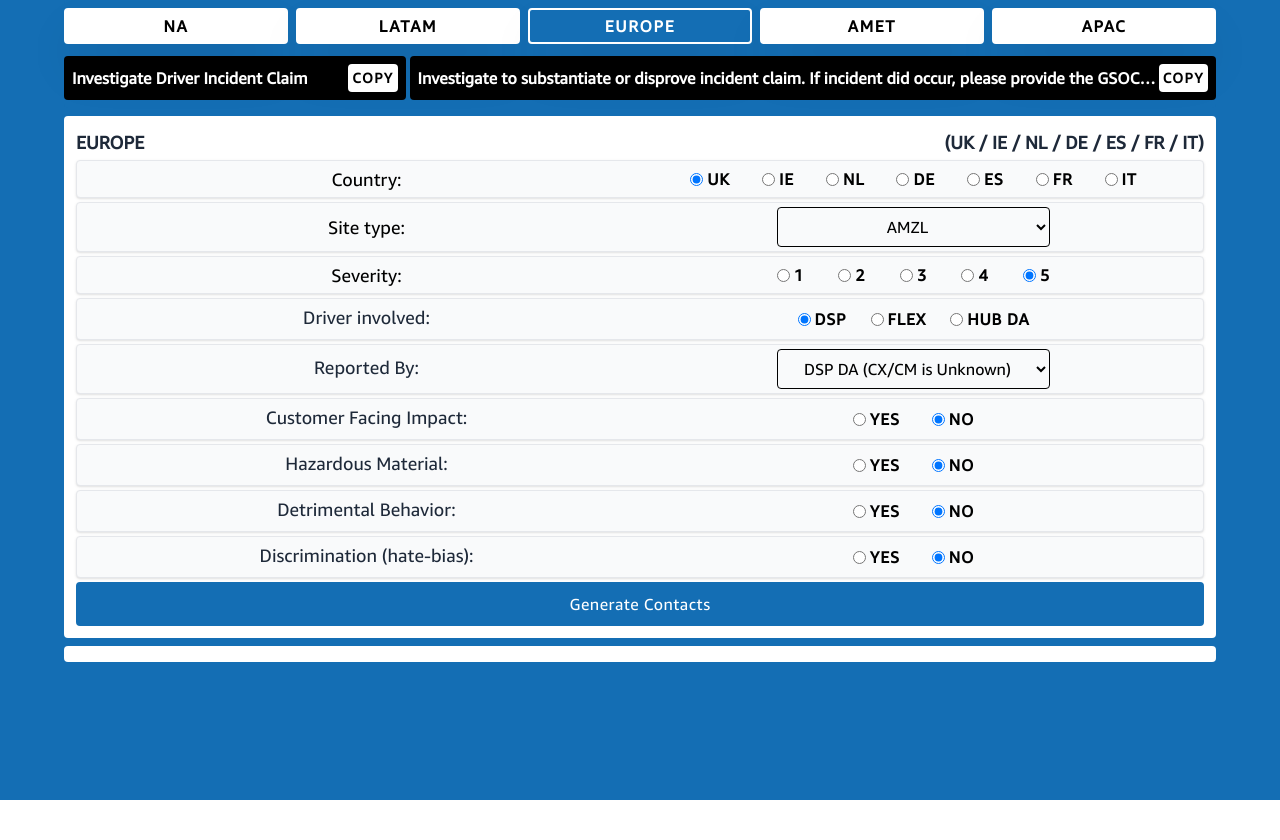
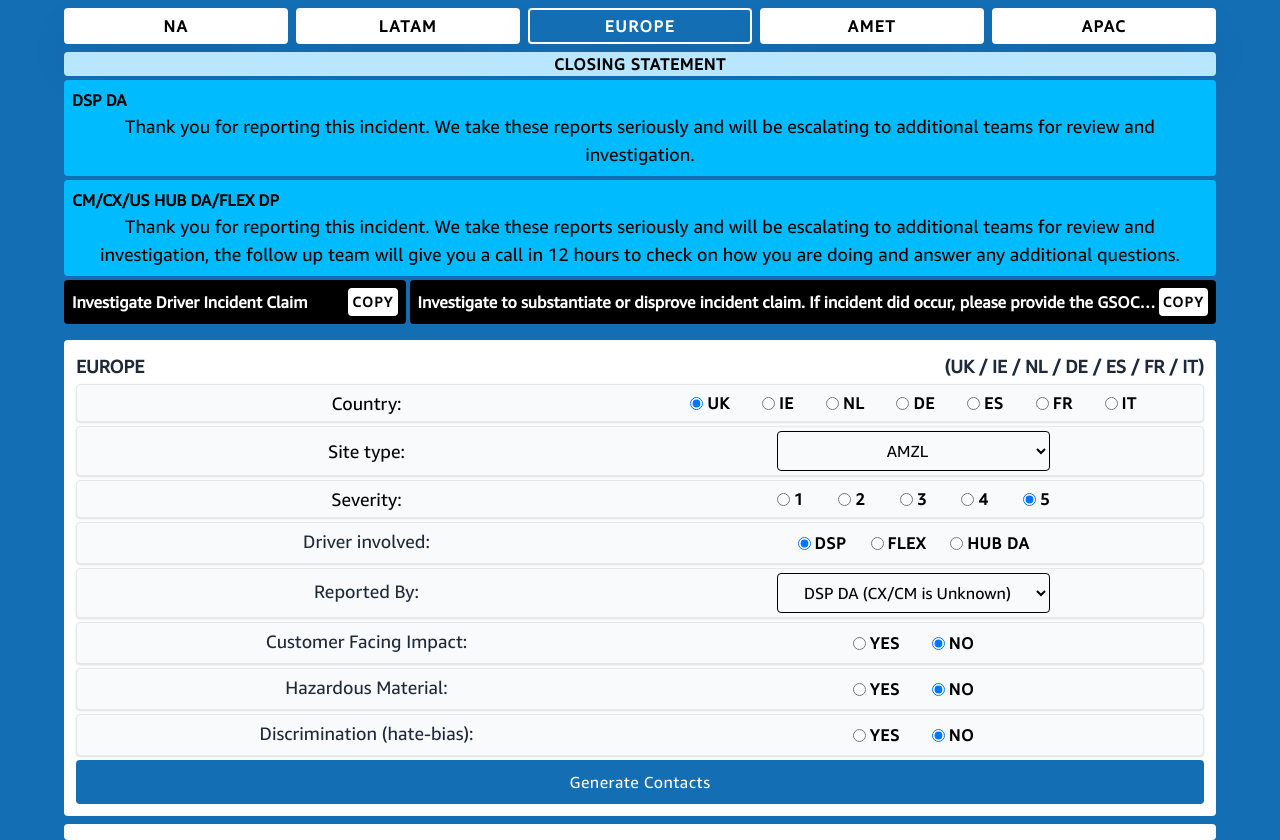
Before and after one commit to harrrish/web-app-ccl-gsoc-wwos, a React (Vite) app: page /EUROPE in a window 1280 px wide. Before the commit the page ends 800 px from the top, so only its background shows below. Built offline with nearby package versions, Linux system fonts and the light colour scheme.

Commit message:
Update Europe and Add Closing statement

```diff
--- a/src/Components/RegionNavs.jsx
+++ b/src/Components/RegionNavs.jsx
@@ -71,7 +71,29 @@
       </div>
       {region && (
         <div className="flex flex-col gap-1 w-full">
-          <div className="flex gap-1">{/* //* ARCHIVE EMAIL */}</div>
+          <div className="flex gap-1 flex-col rounded-sm">
+            <h1 className="text-center font-extrabold tracking-wider bg-sky-200 rounded-sm">
+              CLOSING STATEMENT
+            </h1>
+            <div className="bg-sky-400 rounded-sm p-2">
+              <h1 className="font-extrabold">DSP DA</h1>
+              <h1 className="text-center text-lg">
+                Thank you for reporting this incident. We take these reports
+                seriously and will be escalating to additional teams for review
+                and investigation.
+              </h1>
+            </div>
+            <div className="bg-sky-400 rounded-sm p-2">
+              <h1 className="font-extrabold">CM/CX/US HUB DA/FLEX DP</h1>
+              <h1 className="text-center text-lg">
+                Thank you for reporting this incident. We take these reports
+                seriously and will be escalating to additional teams for review
+                and investigation, the follow up team will give you a call in 12
+                hours to check on how you are doing and answer any additional
+                questions.
+              </h1>
+            </div>
+          </div>
 
           <div className="flex gap-1 items-center w-full justify-between rounded-sm">
             {/* //* ACTION ITEM TITLE */}
--- a/src/Pages/Europe.jsx
+++ b/src/Pages/Europe.jsx
@@ -16,7 +16,6 @@
   const [reportedBy, setReportedBy] = useState("DA");
 
   const [cxImpact, setCxImpact] = useState("NO");
-  const [detrimental, setDetrimental] = useState("NO");
   const [hazardous, setHazardous] = useState("NO");
   const [discrimination, setDiscrimination] = useState("NO");
 
@@ -101,9 +100,6 @@
       newCon.push("NA HAZMAT SUPPORT GROUP");
       newCon.push("DANGEROUS GOODS SUPPORT GROUP");
     }
-
-    //* DETRIMENTAL
-    if (detrimental === "YES") newCon.push(`AMER LAST MILE RISK`);
 
     //* DISCRIMINATION
     if (discrimination === "YES") newCon.push("DISCRIMINATION SUPPORT GROUP");
@@ -570,50 +566,6 @@
           </div>
         </div>
 
-        {/* //* Detrimental Behavior */}
-        <div className="bg-gray-50 px-4 py-1 rounded-sm shadow-sm border border-gray-200 flex items-center justify-around">
-          <h2 className="text-lg font-medium text-gray-800 mb-1 w-1/4 text-center">
-            Detrimental Behavior:
-          </h2>
-          <div className="w-1/4 flex justify-center gap-8">
-            <div className="flex gap-1 items-center">
-              <input
-                type="radio"
-                name="detrimental"
-                value="YES"
-                id="YES_detrimental"
-                checked={detrimental === "YES"}
-                onChange={(e) => setDetrimental(e.target.value)}
-                className="cursor-pointer"
-              />
-              <label
-                htmlFor="YES_detrimental"
-                className="uppercase font-bold tracking-wider cursor-pointer"
-              >
-                Yes
-              </label>
-            </div>
-
-            <div className="flex gap-1 items-center">
-              <input
-                type="radio"
-                name="detrimental"
-                value="NO"
-                id="NO_detrimental"
-                checked={detrimental === "NO"}
-                onChange={(e) => setDetrimental(e.target.value)}
-                className="cursor-pointer"
-              />
-              <label
-                htmlFor="NO_detrimental"
-                className="uppercase font-bold tracking-wider cursor-pointer"
-              >
-                No
-              </label>
-            </div>
-          </div>
-        </div>
-
         {/* //* DISCRIMINATION */}
         <div className="bg-gray-50 px-4 py-1 rounded-sm shadow-sm border border-gray-200 flex items-center justify-around">
           <h2 className="text-lg font-medium text-gray-800 mb-1 w-1/4 text-center">
```
